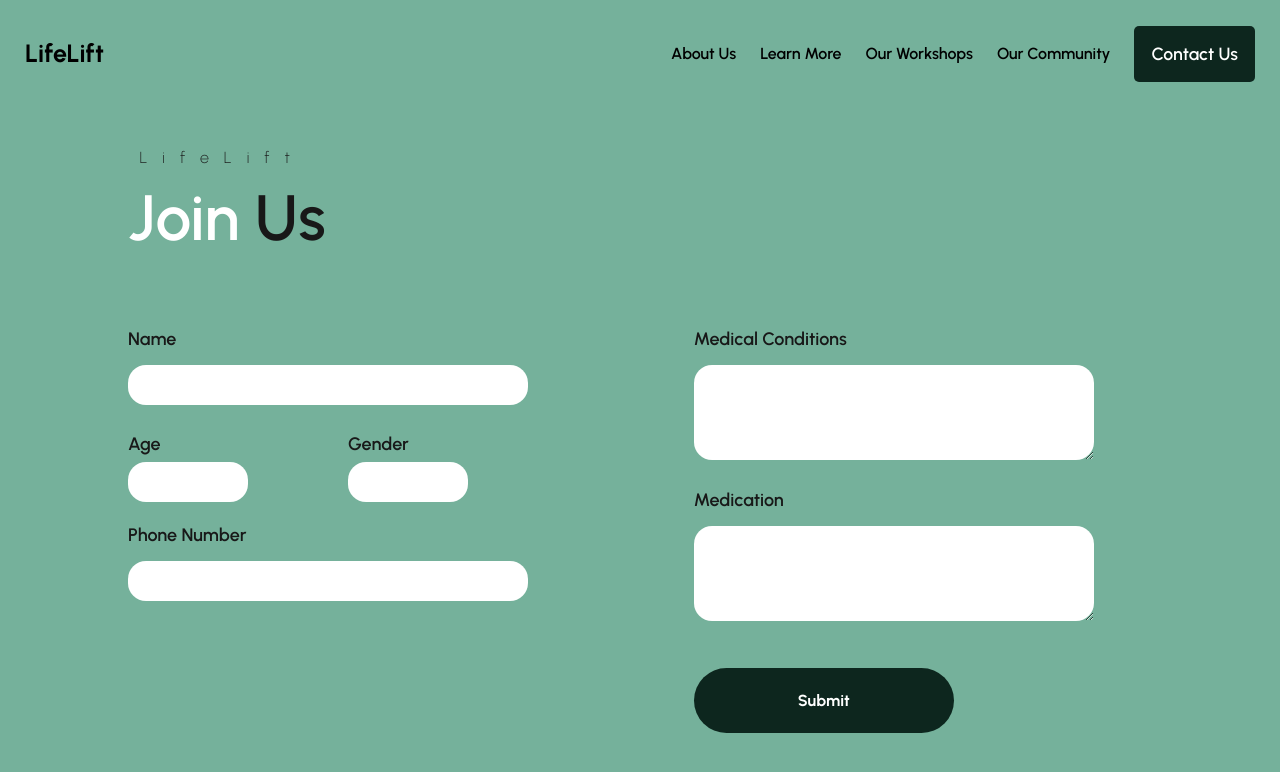
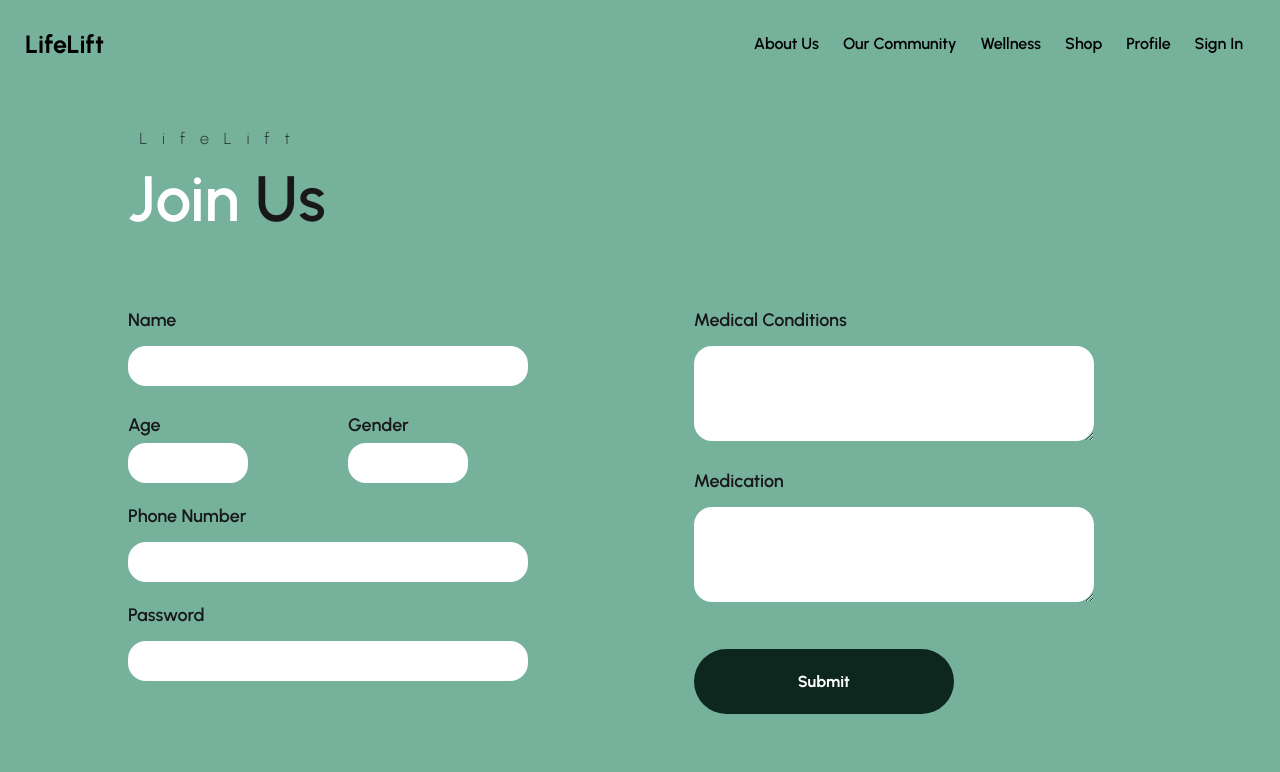
Before and after one commit to Tijil2111/Dynamix-InterSchool-DPS-RKP, a Next.js app: page /join in a window 1280 px wide. Shown: the top 772 px of the page. Built offline with nearby package versions, Linux system fonts and the light colour scheme.

Commit message:
Updated quite a few things

```diff
--- a/Components/Header/Header.jsx
+++ b/Components/Header/Header.jsx
@@ -42,23 +42,28 @@ export default function Header() {
             </Link>
           </li>
           <li className={`${styles.navListItem}`}>
-            <Link href="/learn_more">
-              <div className={styles.navLink}>Learn More</div>
-            </Link>
-          </li>
-          <li className={`${styles.navListItem}`}>
-            <Link href="/forum">
-              <div className={styles.navLink}>Our Workshops</div>
-            </Link>
-          </li>
-          <li className={`${styles.navListItem}`}>
             <Link href="/community">
               <div className={styles.navLink}>Our Community</div>
             </Link>
           </li>
-          <li className={`${styles.navListItem}`} id={styles.lastItem}>
-            <Link href="/community">
-              <div id={styles.contactBtn}>Contact Us</div>
+          <li className={`${styles.navListItem}`}>
+            <Link href="/wellness">
+              <div className={styles.navLink}>Wellness</div>
+            </Link>
+          </li>
+          <li className={`${styles.navListItem}`}>
+            <Link href="/shop">
+              <div className={styles.navLink}>Shop</div>
+            </Link>
+          </li>
+          <li className={`${styles.navListItem}`}>
+            <Link href="/dashboard">
+              <div className={styles.navLink}>Profile</div>
+            </Link>
+          </li>
+          <li className={`${styles.navListItem}`}>
+            <Link href="/signin">
+              <div className={styles.navLink}>Sign In</div>
             </Link>
           </li>
         </ul>
--- /dev/null
+++ b/Modules/Dashboard/Dashboard.jsx
@@ -0,0 +1,3 @@
+export default function DashboardModule() {
+  return <div>hello</div>;
+}
--- a/Modules/Join/Join.jsx
+++ b/Modules/Join/Join.jsx
@@ -25,6 +25,8 @@ export default function JoinModule() {
             </div>
             <p className={styles.label}>Phone Number</p>
             <input className={styles.input}></input>
+            <p className={styles.label}>Password</p>
+            <input className={styles.input} type="password"></input>
           </div>
         </div>
         <div className={styles.spacer}></div>
--- /dev/null
+++ b/Modules/SignIn/SignIn.jsx
@@ -0,0 +1,34 @@
+import styles from "./SignIn.module.css";
+import Image from "next/image";
+import vector1 from "/public/vector1.png";
+export default function SignInModule() {
+  return (
+    <div className={styles.main}>
+      <div className={styles.left}>
+        <div className={styles.headText}>
+          <p className={styles.company}>LifeLift</p>
+          <p className={styles.title}>
+            <span className={styles.span}>Sign </span>In
+          </p>
+        </div>
+        <div className={styles.form}>
+          <p className={styles.label}>Name</p>
+          <input className={styles.input}></input>
+          <p className={styles.label}>Phone Number</p>
+          <input className={styles.input}></input>
+          <p className={styles.label}>Password</p>
+          <input className={styles.input} type="password"></input>
+          <p className={styles.pass}>Forget your password ?</p>
+          <button className={styles.btn}>Submit</button>
+          <p className={styles.pass1}>Sign In via OTP</p>
+        </div>
+      </div>
+      <div className={styles.spacer} />
+      <Image
+        className={styles.image}
+        src={vector1}
+        alt="Picture of the author"
+      />
+    </div>
+  );
+}
--- /dev/null
+++ b/Modules/SignIn/SignIn.module.css
@@ -0,0 +1,116 @@
+.main {
+  padding-top: 5%;
+  padding-left: 10%;
+  display: flex;
+  align-items: center;
+  justify-content: flex-start;
+}
+.left {
+  display: flex;
+  flex-direction: column;
+  padding-left: 1%;
+}
+.spacer {
+  flex: 0.7;
+}
+.company {
+  letter-spacing: 15px;
+  font-weight: 200;
+  padding-left: 1%;
+}
+
+.form {
+  display: flex;
+  flex-direction: column;
+  padding-top: 5%;
+}
+.span {
+  color: white;
+}
+.title {
+  font-weight: 600;
+  font-size: 64px;
+}
+
+.label {
+  font-size: 18px;
+  font-weight: 600;
+  padding-top: 10%;
+}
+.input {
+  margin-top: 1%;
+  height: 40px;
+  width: 400px;
+  border-radius: 18px;
+  font-weight: 400;
+  padding: 10px;
+  border: none;
+}
+.input:focus {
+  outline: none;
+}
+.inputArea {
+  margin-top: 3%;
+  height: 95px;
+  width: 400px;
+  border-radius: 18px;
+  font-weight: 400;
+  padding: 10px;
+  border: none;
+}
+
+.btn {
+  color: white;
+  font-weight: bold;
+  margin-top: 10%;
+  height: 65px;
+  width: 260px;
+  background-color: #0d261e;
+  border-radius: 100px;
+}
+.pass {
+  padding-top: 5px;
+  padding-left: 120px;
+  font-weight: 400;
+  color: #00457e;
+}
+.pass1 {
+  padding-top: 5px;
+  padding-left: 150px;
+  font-weight: 400;
+  color: #00457e;
+}
+.btn {
+  margin-left: 70px;
+  color: white;
+  font-weight: bold;
+  margin-top: 1%;
+  height: 65px;
+  width: 260px;
+  background-color: #0d261e;
+  border-radius: 100px;
+}
+@media only screen and (max-width: 1030px) {
+  .main {
+    flex-direction: column;
+    justify-content: center;
+    align-items: center;
+  }
+  .company {
+    text-align: center;
+  }
+  .image {
+    display: none;
+  }
+  .left {
+    display: flex;
+    flex-direction: column;
+    justify-content: center;
+    align-items: center;
+  }
+  .rightCol {
+    padding-right: 0%;
+    justify-content: center;
+    align-items: center;
+  }
+}
--- /dev/null
+++ b/src/app/dashboard/page.js
@@ -0,0 +1,5 @@
+import DashboardModule from "../../../Modules/Dashboard/Dashboard";
+
+export default function Dashboard() {
+  return <DashboardModule />;
+}
--- /dev/null
+++ b/src/app/signin/page.js
@@ -0,0 +1,9 @@
+import SignInModule from "../../../Modules/SignIn/SignIn";
+
+export default function SignIn() {
+  return (
+    <div>
+      <SignInModule />
+    </div>
+  );
+}
--- /dev/null
+++ b/src/app/wellness/page.js
@@ -0,0 +1,13 @@
+import DoctorsModule from "../../../Modules/Doctors/Doctors";
+import LearnMoreModule from "../../../Modules/Learn More/LearnMore";
+import WorkShopModule from "../../../Modules/Workshops/Workshop";
+
+export default function WellNess() {
+  return (
+    <div>
+      <DoctorsModule />
+      <LearnMoreModule />
+      <WorkShopModule />
+    </div>
+  );
+}
```
